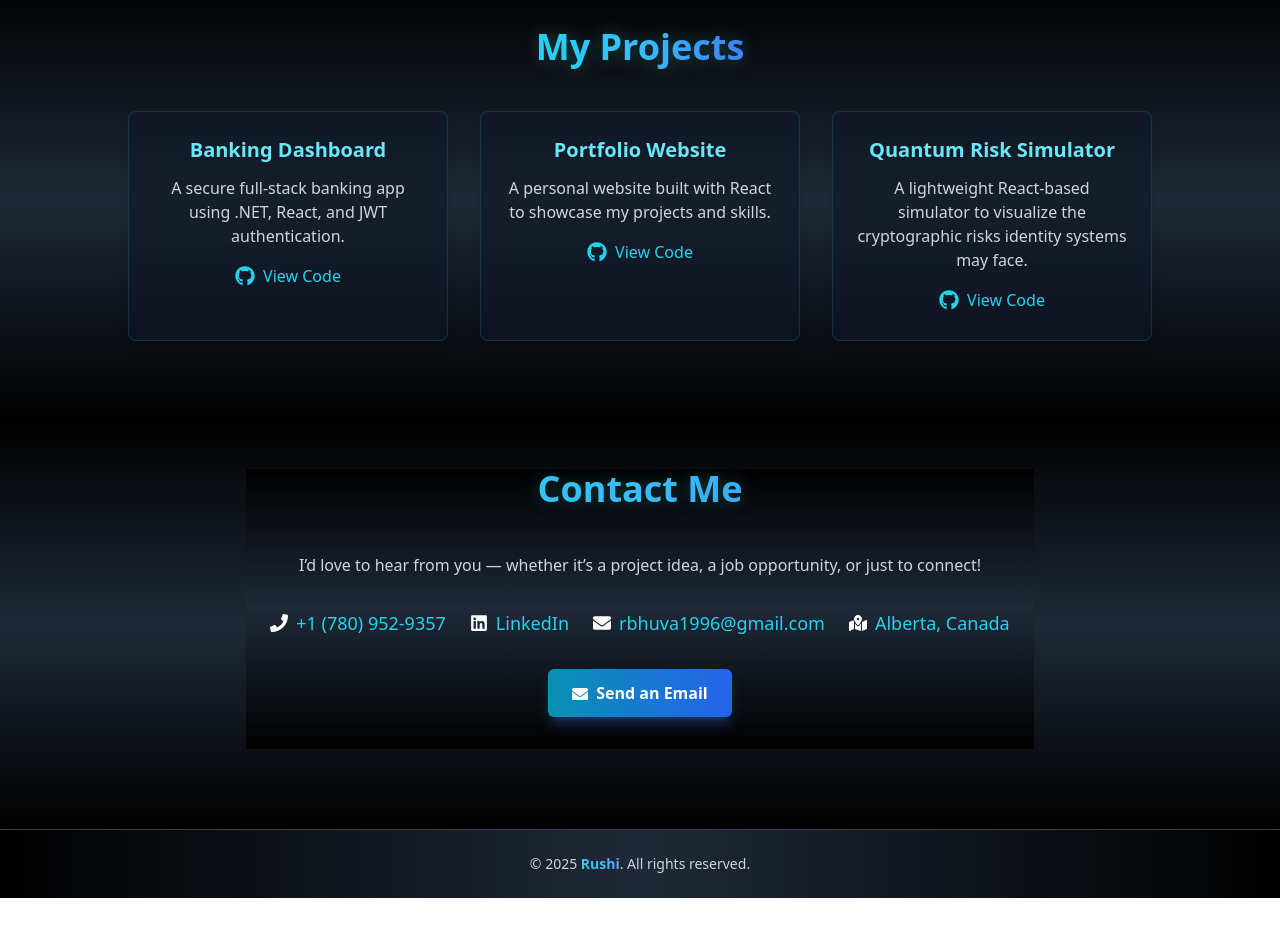
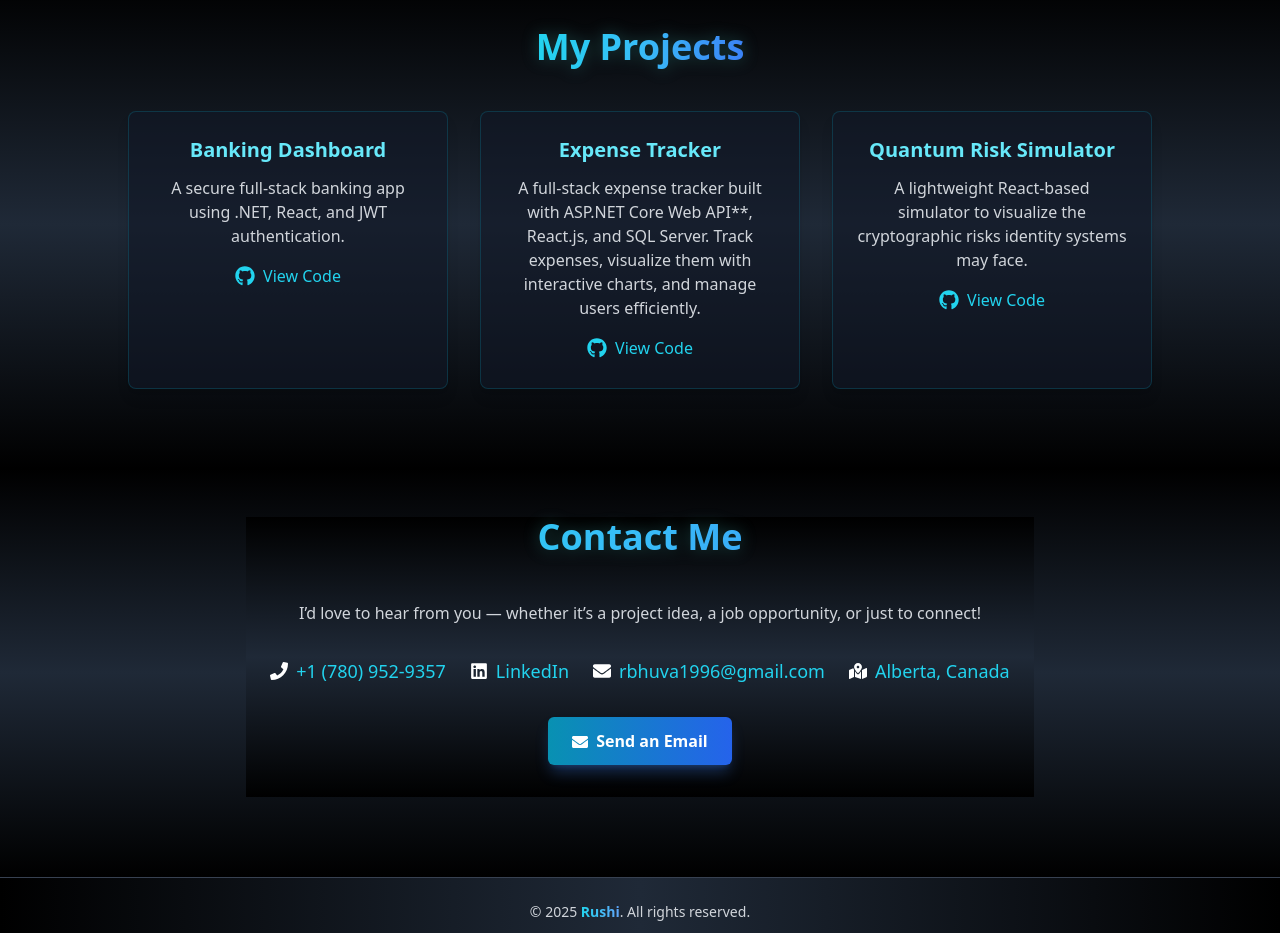
Before and after one commit to Rkb1510/my-portfolio, a React (Vite) app: page / in a window 1280 px wide. Shown: the part 2560-3493 px from the top of the page. Before the commit the page ends 3458 px from the top, so only its background shows below. Built offline with nearby package versions, Linux system fonts and the light colour scheme.

Commit message:
Update Project Section

```diff
--- a/src/components/Project.jsx
+++ b/src/components/Project.jsx
@@ -12,10 +12,10 @@ function Project() {
       githubUrl: "https://github.com/Rkb1510/Banking-App",
     },
     {
-      title: "Portfolio Website",
+      title: "Expense Tracker",
       description:
-        "A personal website built with React to showcase my projects and skills.",
-      githubUrl: "https://github.com/Rkb1510/my-portfolio",
+        "A full-stack expense tracker built with ASP.NET Core Web API**, React.js, and SQL Server. Track expenses, visualize them with interactive charts, and manage users efficiently.",
+      githubUrl: "https://github.com/Rkb1510/Expense-Tracker",
     },
     {
       title: "Quantum Risk Simulator",
```
